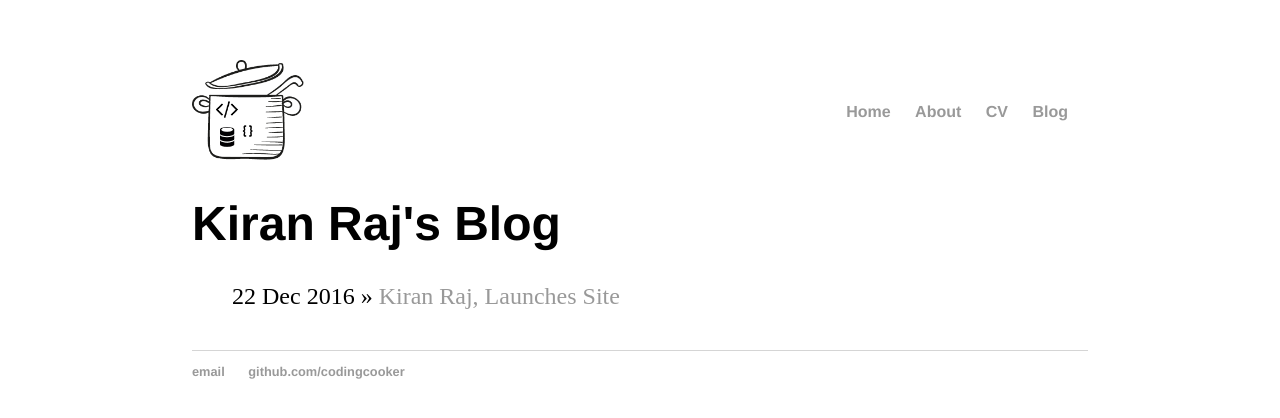
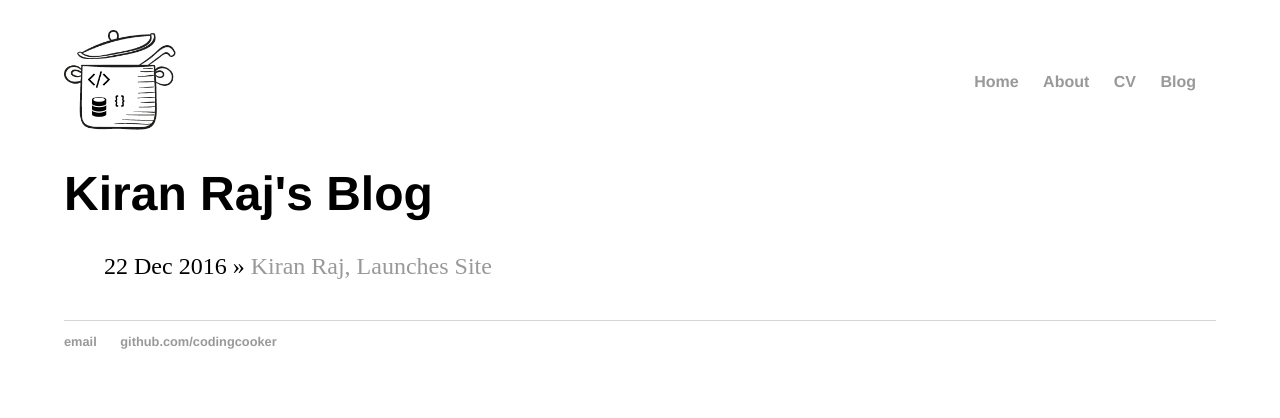
Before and after one commit to akiranr/codingcooker.github.io, a Jekyll site: the page built from blog/index.html, in a window 1280 px wide. Shown: the top 418 px of the page. Built offline with Jekyll 4.4.1, drawn with Linux system fonts in a browser that asks for light colours.

```diff
--- a/_config.yml
+++ b/_config.yml
@@ -1,3 +1,4 @@
 name: Kiran Raj
 markdown: kramdown
 permalink: /blog/:year/:month/:day/:title
+exclude: ["node_modules", "gulpfile.js", "package.json"]
--- a/_layouts/default.html
+++ b/_layouts/default.html
@@ -3,12 +3,12 @@
 		<head>
 			<title>{{ page.title }}</title>
 			<!-- link to main stylesheet -->
-			<link rel="stylesheet" type="text/css" href="/css/main.css">
+			<link rel="stylesheet" type="text/css" href="/assets/css/main.css">
 		</head>
 		<body>
 			<nav>
 				<div class="logo">
-					<img src="/css/img/logo.png" alt="CodingCooker">
+					<img src="/assets/img/logo.png" alt="CodingCooker">
 				</div>
 
 	    		<ul>
--- /dev/null
+++ b/assets/css/main.css
@@ -0,0 +1,58 @@
+body {
+  margin: 30px auto;
+  width: 90%; }
+
+nav {
+  display: -webkit-box;
+  display: -webkit-flex;
+  display: -ms-flexbox;
+  display: flex;
+  -webkit-box-align: center;
+  -webkit-align-items: center;
+      -ms-flex-align: center;
+          align-items: center;
+  -webkit-box-pack: justify;
+  -webkit-justify-content: space-between;
+      -ms-flex-pack: justify;
+          justify-content: space-between; }
+
+img {
+  height: 100px;
+  width: auto; }
+
+nav ul, footer ul {
+  font-family: 'Helvetica', 'Arial', 'Sans-Serif';
+  padding: 0px;
+  list-style: none;
+  font-weight: bold; }
+
+nav ul li, footer ul li {
+  display: inline;
+  margin-right: 20px; }
+
+a {
+  text-decoration: none;
+  color: #999; }
+
+a:hover {
+  text-decoration: underline; }
+
+h1 {
+  font-size: 3em;
+  font-family: 'Helvetica', 'Arial', 'Sans-Serif'; }
+
+p {
+  font-size: 1.5em;
+  line-height: 1.4em;
+  color: #333; }
+
+footer {
+  border-top: 1px solid #d5d5d5;
+  font-size: .8em; }
+
+ul.posts {
+  margin: 20px auto 40px;
+  font-size: 1.5em; }
+
+ul.posts li {
+  list-style: none; }
--- a/css/main.css
+++ b/assets/css/main.scss
@@ -1,6 +1,6 @@
 body {
-    margin: 60px auto;
-    width: 70%;
+    margin: 30px auto;
+    width: 90%;
 }
 
 nav {
--- a/blog/index.html
+++ b/blog/index.html
@@ -6,6 +6,6 @@ title: Kiran Raj's Blog
 	<ul class="posts">
 
 	  {% for post in site.posts %}
-	    <li><span>{{ post.date | date_to_string }}</span> » <a href="{{ post.url }}" title="{{ post.title }}">{{ post.title }}</a></li>
+	    <li><span>{{ post.date | date_to_string }}</span> » <a href="{{ post.url }}.html" title="{{ post.title }}">{{ post.title }}</a></li>
 	  {% endfor %}
 	</ul>
```
Also changed, not shown: gulpfile.js (added, +68 -0 lines), package.json (added, +25 -0 lines), assets/img/logo-white.png (renamed from css/img/logo-white.png), assets/img/logo.png (renamed from css/img/logo.png), 1 other file.
